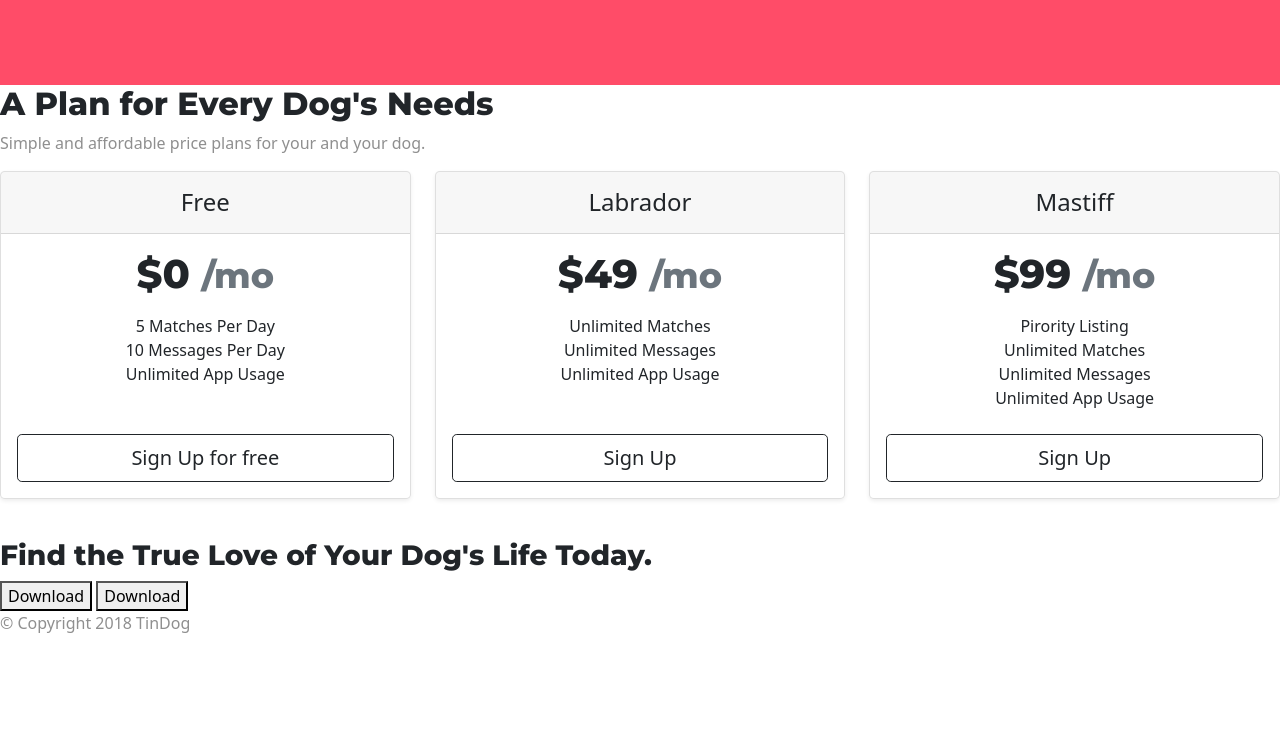
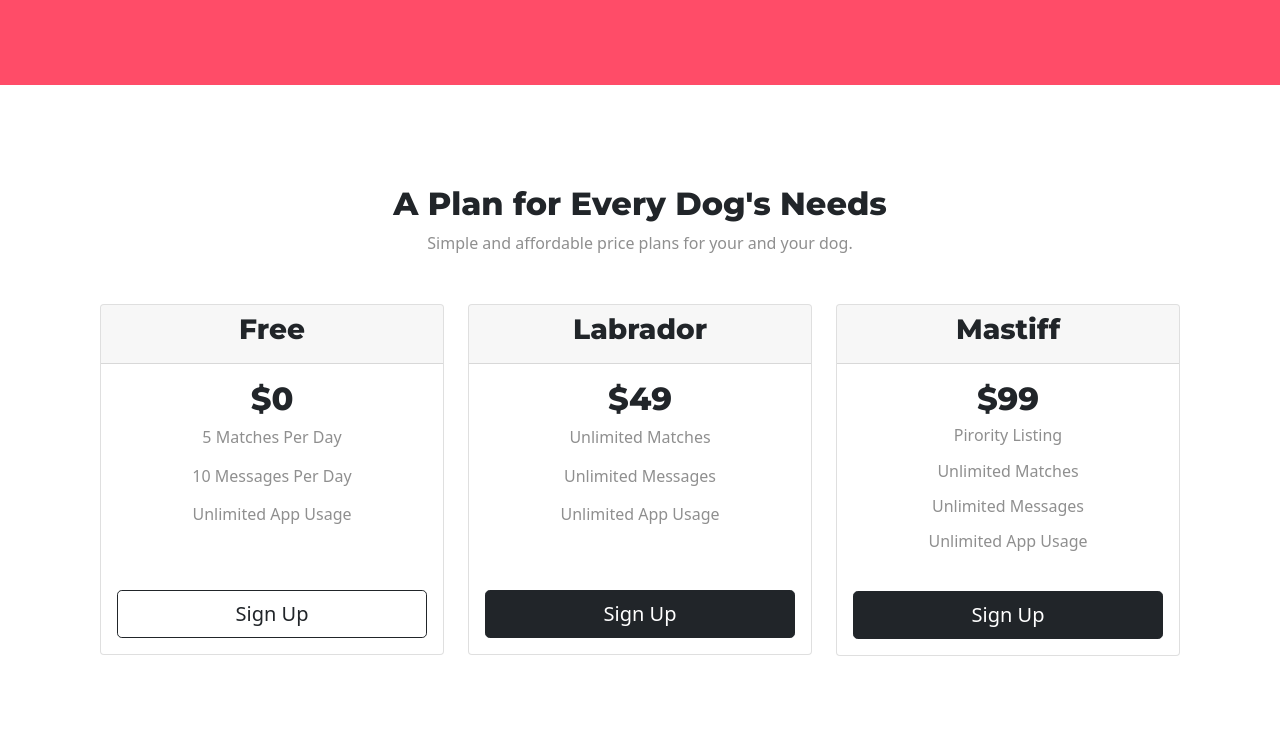
Before and after one commit to methmiranasinghe/Tinger-Starter-Website, a plain HTML site: page index.html in a window 1280 px wide. Shown: the part 1894-2640 px from the top of the page. Before the commit the page ends 2545 px from the top, so only its background shows below. Drawn offline with nearby package versions, Linux system fonts and the light colour scheme.

Commit message:
pricing section styles

```diff
--- a/css/styles.css
+++ b/css/styles.css
@@ -142,8 +142,27 @@ h2{
     padding-bottom: 3%;
 }
 
+#pricing{
+  padding: 100px;
+}
+
+.pricing-col{
+  padding: 3% 2%;
+}
 
 .logo{
   width: 15%;
   margin: 20px 20px 50px;
 }
+
+.header-2{
+  text-align: center;
+}
+
+.card-3{
+  line-height: 1.2;
+}
+
+.card-2{
+  line-height: 1.4;
+}
--- a/index.html
+++ b/index.html
@@ -138,10 +138,10 @@
 
   <section id="pricing">
 
-    <h2>A Plan for Every Dog's Needs</h2>
-    <p>Simple and affordable price plans for your and your dog.</p>
+    <h2 class="header-2">A Plan for Every Dog's Needs</h2>
+    <p class="header-2">Simple and affordable price plans for your and your dog.</p>
 
-
+<!--
     <div class="row row-cols-1 row-cols-md-3 mb-3 text-center">
       <div class="col">
         <div class="card mb-4 rounded-3 shadow-sm">
@@ -195,6 +195,62 @@
           </div>
         </div>
       </div>
+    </div> -->
+
+    <div class="row text-center">
+      <div class="pricing-col col-lg-4 col-md-6">
+        <div class="card">
+          <div class="card-header">
+            <h3>Free</h3>
+          </div>
+          <div class="card-body">
+            <h2>$0</h2>
+            <p class="card-2">5 Matches Per Day</p>
+            <p class="card-2">10 Messages Per Day</p>
+            <p class="card-2">Unlimited App Usage</p>
+            <br><br>
+
+              <button type="button" class="w-100 btn btn-lg btn btn-outline-dark">Sign Up</button>
+          </div>
+        </div>
+
+      </div>
+      <div class="pricing-col col-lg-4 col-md-6">
+        <div class="card">
+          <div class="card-header">
+            <h3>Labrador</h3>
+          </div>
+          <div class="card-body">
+            <h2>$49</h2>
+            <p class="card-2">Unlimited Matches</p>
+            <p class="card-2">Unlimited Messages</p>
+            <p class="card-2">Unlimited App Usage</p>
+              <br><br>
+                      <button type="button" class="w-100 btn btn-lg btn-dark">Sign Up</button>
+
+          </div>
+        </div>
+
+      </div>
+      <div class="pricing-col col-lg-4 col-md-12">
+        <div class="card">
+          <div class="card-header">
+            <h3>Mastiff</h3>
+          </div>
+          <div class="card-body">
+            <h2>$99</h2>
+            <p class="card-3">Pirority Listing</p>
+            <p class="card-3">Unlimited Matches</p>
+            <p class="card-3">Unlimited Messages</p>
+            <p class="card-3">Unlimited App Usage</p>
+            <br>
+                    <button type="button" class="w-100 btn btn-lg btn-dark">Sign Up</button>
+
+          </div>
+        </div>
+
+      </div>
+
     </div>
 
   </section>
```
